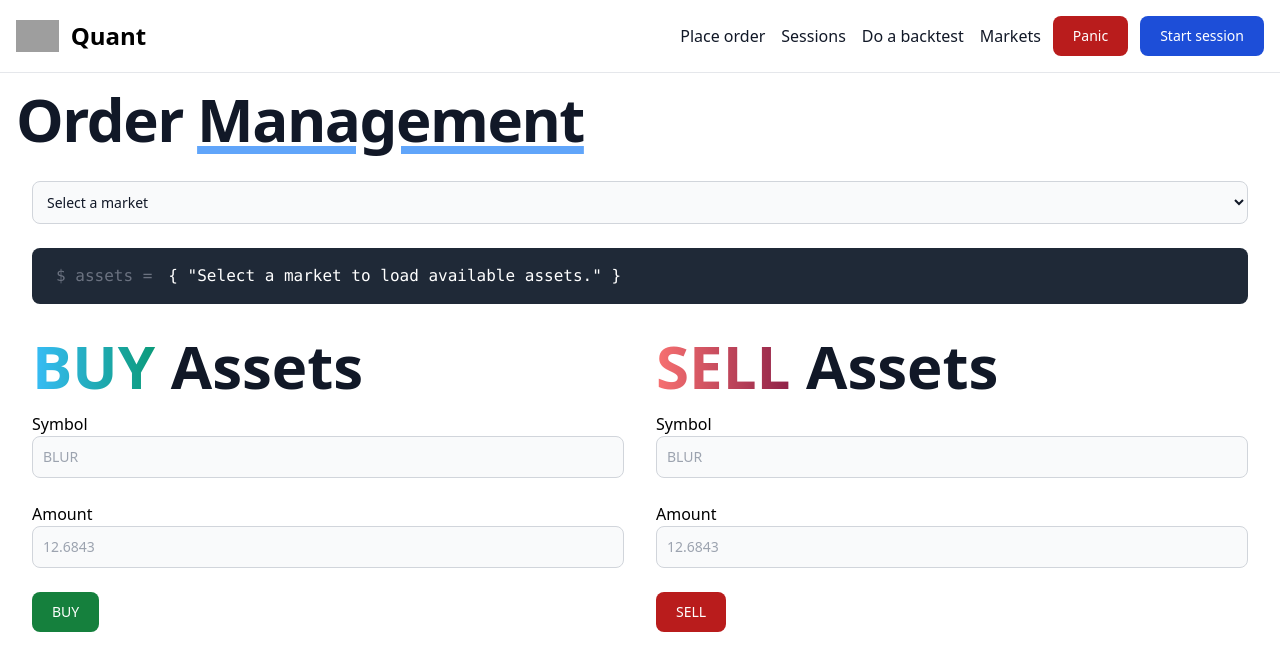
After one commit to selcuko/quantra-be, a Django app: page /orders/ in a window 1280 px wide. The commit adds this page. Shown: the top 671 px of the page. Run offline with Django 4.2, Linux system fonts and the light colour scheme; data that the repository does not hold is empty; parts of the project's set-up code (start-up, migrations or seed data) failed here and were passed over; some libraries are stand-ins or nearby versions; grey boxes are pictures that could not be loaded.

Commit message:
manual orders

```diff
--- a/markets/kucoin.py
+++ b/markets/kucoin.py
@@ -92,6 +92,8 @@ class KucoinMarket(IMarket):
     def _standardize_datetime(self, dt:int|str) -> "datetime|None":
         try:
             return datetime.fromtimestamp(int(dt), tz=pytz.UTC)
+        except ValueError:
+            return datetime.fromtimestamp(int(dt)/1000, tz=pytz.UTC)
         except:
             logger.error(f'Error while standardizing datetime for {self.name}: {dt}', exc_info=True)
 
--- a/quant/urls.py
+++ b/quant/urls.py
@@ -18,8 +18,8 @@ from django.conf import settings
 from django.contrib import admin
 from django.urls import include, path
 from django.conf.urls.static import static
-from quantapi.views import BacktestInitView, BacktestResultView, HomeView, MarketDetailView, MarketListView, RunningThreadsView, \
-    SessionInitView, SessionListView, SessionManageView, SessionTerminateView, SessionDetailView, WatchdogView
+from quantapi.views import BacktestInitView, BacktestResultView, HomeView, MarketDetailView, MarketListView, OrderManagementView, RunningThreadsView, \
+    SessionInitView, SessionListView, SessionManageView, SessionTerminateView, SessionDetailView, WatchdogView, raw_market_data
 
 urlpatterns = [
     path('admin/', admin.site.urls),
@@ -32,10 +32,12 @@ urlpatterns = [
     path('session/<int:pk>/manage/', SessionManageView.as_view(), name='session-manage'),
     path('markets/', MarketListView.as_view(), name='market-list'),
     path('market/<int:pk>/', MarketDetailView.as_view(), name='market-detail'),
+    path('market/<int:pk>/raw/', raw_market_data, name='market-raw'),
     path('threads/', RunningThreadsView.as_view(), name='running-threads'),
     path('backtest/init/', BacktestInitView.as_view(), name='backtest-init'),
     path('backtest/<int:pk>/', BacktestResultView.as_view(), name='backtest-result'),
-    path('watchdog/', WatchdogView.as_view(), name='watchdog')
+    path('watchdog/', WatchdogView.as_view(), name='watchdog'),
+    path('orders/', OrderManagementView.as_view(), name='order-management'),
 ]
 if settings.DEBUG:
     urlpatterns += static(settings.STATIC_URL, document_root=settings.STATIC_ROOT)
--- a/quantapi/middleware.py
+++ b/quantapi/middleware.py
@@ -16,7 +16,7 @@ class WhitelistedUserMiddleware:
             return self.get_response(request)
         if request.user.is_authenticated and request.user.email in whitelisted_default:
             return self.get_response(request)
-        elif WhitelistedUser.objects.filter(user=request.user).exists():
+        elif WhitelistedUser.objects.filter(user=request.user, allowed=True).exists():
             return self.get_response(request)
         else:
             return self.get_response(request)
--- a/quantapi/views.py
+++ b/quantapi/views.py
@@ -9,7 +9,7 @@ from django.shortcuts import redirect, render
 from django.views import View
 from regex import F
 from backtest import async_analyze
-
+from django.http import HttpResponse, JsonResponse, response
 from livetest import LiveLoop
 from markets.errors import InsufficientBalance, MarketDisabledTrading, SymbolNotInMarket
 from quantapi.models import (Backtest, Market, Order, Session, Signal,
@@ -279,6 +279,12 @@ class MarketDetailView(View):
         return render(request, 'market-detail.html', {'market': market, 'symbols': symbols, 'interface': interface})
 
 
+def raw_market_data(request, pk):
+    market = Market.objects.get(pk=pk)
+    interface = market.get_interface()
+    return JsonResponse(interface.assets)
+
+
 class SearchSymbolView(View):
     def post(self, request):
         symbol = request.POST.get('symbol')
@@ -343,3 +349,25 @@ class WatchdogView(View):
     def get(self, request):
         from watchdog import watchdog
         return render(request, 'watchdog.html', context={'watchdog': watchdog()})
+
+
+class OrderManagementView(View):
+    def get(self, request):
+        markets = Market.objects.all().order_by('exchange_name')
+        return render(request, 'order-management.html', context={ 'markets': markets })
+
+    def post(self, request):
+        payload = request.POST
+        market = Market.objects.get(pk=payload['market'])
+        symbol_name = payload['symbol']
+        symbol_name = symbol_name.upper().replace('-', '').replace('/', '').replace('USDT', '') + '-USDT'
+        symbol = Symbol.objects.get(name=symbol_name, market=market)
+        interface = market.get_interface()
+        amount = float(payload['amount'])
+        if payload['side'] == 'SELL':
+            order = interface.place_market_order(symbol.name, 'sell', quantity=amount)
+            return HttpResponse(f'Order {order.oid} placed. {order.details}')
+        elif payload['side'] == 'BUY':
+            order = interface.place_market_order(symbol.name, 'buy', quantity=amount)
+            return HttpResponse(f'Order {order.oid} placed. {order.details}')
+        return HttpResponse('Invalid side')
--- a/templates/base.html
+++ b/templates/base.html
@@ -52,14 +52,9 @@
           <ul
             class="align-baseline font-medium flex flex-col p-4 md:p-0 mt-4 border border-gray-100 rounded-lg bg-gray-50 md:flex-row md:space-x-8 md:mt-0 md:border-0 md:bg-white dark:bg-gray-800 md:dark:bg-gray-900 dark:border-gray-700">
             <div class="flex items-center">
-              <a href="#"
+              <a href="{% url 'order-management' %}"
                 class="pl-4 text-gray-900 rounded hover:bg-gray-100 md:hover:bg-transparent md:border-0 md:hover:text-blue-700 dark:text-white md:dark:hover:text-blue-500 dark:hover:bg-gray-700 dark:hover:text-white md:dark:hover:bg-transparent">
-                Total2
-              </a>
-
-              <a href="#"
-                class="pl-4 text-gray-900 rounded hover:bg-gray-100 md:hover:bg-transparent md:border-0 md:hover:text-blue-700 dark:text-white md:dark:hover:text-blue-500 dark:hover:bg-gray-700 dark:hover:text-white md:dark:hover:bg-transparent">
-                MCAP
+                Place order
               </a>
               <a href="{% url 'session-list' %}"
                 class="pl-4 text-gray-900 rounded hover:bg-gray-100 md:hover:bg-transparent md:border-0 md:hover:text-blue-700 dark:text-white md:dark:hover:text-blue-500 dark:hover:bg-gray-700 dark:hover:text-white md:dark:hover:bg-transparent">
--- /dev/null
+++ b/templates/order-management.html
@@ -0,0 +1,98 @@
+{% extends 'base.html' %}
+{% block content %}
+<section class="p-4">
+    <h1
+        class="mb-4 text-4xl font-extrabold leading-none tracking-tight text-gray-900 md:text-5xl lg:text-6xl dark:text-white">
+        Order
+        <span class="underline underline-offset-3 decoration-8 decoration-blue-400 dark:decoration-blue-600">
+            Management
+        </span>
+    </h1>
+
+    <div class="grid grid-cols-2">
+        <div class="col-span-2 p-4">
+            <form method="POST" action="" class="">
+                {% csrf_token %}
+                <select id="market" name="market"
+                    class="mb-6 bg-gray-50 border border-gray-300 text-gray-900 text-sm rounded-lg focus:ring-blue-500 focus:border-blue-500 block w-full p-2.5 dark:bg-gray-700 dark:border-gray-600 dark:placeholder-gray-400 dark:text-white dark:focus:ring-blue-500 dark:focus:border-blue-500"
+                    required>
+                    <option value="" disabled selected>Select a market</option>
+                    {% for market in markets %}
+                    <option value="{{ market.id }}">{{ market.friendly_name }}</option>
+                    {% endfor %}
+                </select>
+            </form>
+            <div class="w-full">
+                <code class="w-full text-sm sm:text-base inline-flex text-left items-center space-x-4 bg-gray-800 text-white rounded-lg p-4 pl-6">
+                    <span class="flex gap-4">
+                        <span class="text-gray-500">
+                            $ assets =
+                        </span>
+                        <span class="flex-1">
+                        <span id="market_detail" class="whitespace-wrap">{ "Select a market to load available assets." }</span>
+                        </span>
+                    </span>
+                </code>
+            </div>
+        </div>
+        <div class="col-span-2 p-4 md:col-span-1">
+            <h1 class="mb-4 text-3xl font-extrabold text-gray-900 dark:text-white md:text-5xl lg:text-6xl">
+                <span class="text-transparent bg-clip-text bg-gradient-to-r to-emerald-600 from-sky-400">
+                    BUY
+                </span> Assets
+            </h1>
+            <form method="POST" action="" class="">
+                {% csrf_token %}
+                <input type="hidden" value="BUY" name="side">
+                <input type="hidden" value="" name="market" id="market_buy" required>
+                <label for="symbol">Symbol</label>
+                <input type="text" placeholder="BLUR" name="symbol" id=""
+                    class="mb-6 bg-gray-50 border border-gray-300 text-gray-900 text-sm rounded-lg focus:ring-blue-500 focus:border-blue-500 block w-full p-2.5 dark:bg-gray-700 dark:border-gray-600 dark:placeholder-gray-400 dark:text-white dark:focus:ring-blue-500 dark:focus:border-blue-500">
+                    <label for="symbol">Amount</label>
+                    <input type="number" placeholder="12.6843" name="amount" id="" step="0.00000001" min="0"
+                        class="mb-6 bg-gray-50 border border-gray-300 text-gray-900 text-sm rounded-lg focus:ring-blue-500 focus:border-blue-500 block w-full p-2.5 dark:bg-gray-700 dark:border-gray-600 dark:placeholder-gray-400 dark:text-white dark:focus:ring-blue-500 dark:focus:border-blue-500">
+                <button type="submit" class="text-white bg-green-700 hover:bg-green-800 focus:ring-4 focus:outline-none focus:ring-green-300 font-medium rounded-lg text-sm w-full sm:w-auto px-5 py-2.5 text-center dark:bg-green-600 dark:hover:bg-green-700 dark:focus:ring-green-800">BUY</button>
+            </form>
+        </div>
+
+        <div class="col-span-2 p-4 md:col-span-1">
+            <h1 class="mb-4 text-3xl font-extrabold text-gray-900 dark:text-white md:text-5xl lg:text-6xl">
+                <span class="text-transparent bg-clip-text bg-gradient-to-r to-pink-900 from-red-400">
+                    SELL
+                </span> Assets
+            </h1>
+            <form method="POST" action="" class="">
+                {% csrf_token %}
+                <input type="hidden" value="SELL" name="side">
+                <input type="hidden" value="" name="market" id="market_sell" required>
+                <label for="symbol">Symbol</label>
+                <input type="text" placeholder="BLUR" name="symbol" id=""
+                    class="mb-6 bg-gray-50 border border-gray-300 text-gray-900 text-sm rounded-lg focus:ring-blue-500 focus:border-blue-500 block w-full p-2.5 dark:bg-gray-700 dark:border-gray-600 dark:placeholder-gray-400 dark:text-white dark:focus:ring-blue-500 dark:focus:border-blue-500">
+                    <label for="symbol">Amount</label>
+                    <input type="number" placeholder="12.6843" name="amount" id="" step="0.00000001" min="0"
+                        class="mb-6 bg-gray-50 border border-gray-300 text-gray-900 text-sm rounded-lg focus:ring-blue-500 focus:border-blue-500 block w-full p-2.5 dark:bg-gray-700 dark:border-gray-600 dark:placeholder-gray-400 dark:text-white dark:focus:ring-blue-500 dark:focus:border-blue-500">
+                <button type="submit" class="text-white bg-red-700 hover:bg-red-800 focus:ring-4 focus:outline-none focus:ring-red-300 font-medium rounded-lg text-sm w-full sm:w-auto px-5 py-2.5 text-center dark:bg-red-600 dark:hover:bg-red-700 dark:focus:ring-RED-800">SELL</button>
+            </form>
+        </div>
+    </div>
+    <script>
+        const market = document.getElementById('market');
+        market.addEventListener('change', () => {
+            let market_id = market.options[market.selectedIndex].value;
+            document.getElementById('market_sell').value = market_id;
+            document.getElementById('market_buy').value = market_id;
+            let url = `/market/${market_id}/raw/`;
+            fetch(url, {
+                method: 'GET',
+            }).then((response) => {
+                return response.json();
+            }).then((data) => {
+                capital = data["USDT"];
+                delete data["USDT"];
+                document.getElementById('market_detail').innerHTML = `{"USDT": "${capital},` + JSON.stringify(data, null, 2).slice(1);
+            }).catch((error) => {
+                console.log(error);
+            });
+        });
+    </script>
+    {% endblock %}
```
